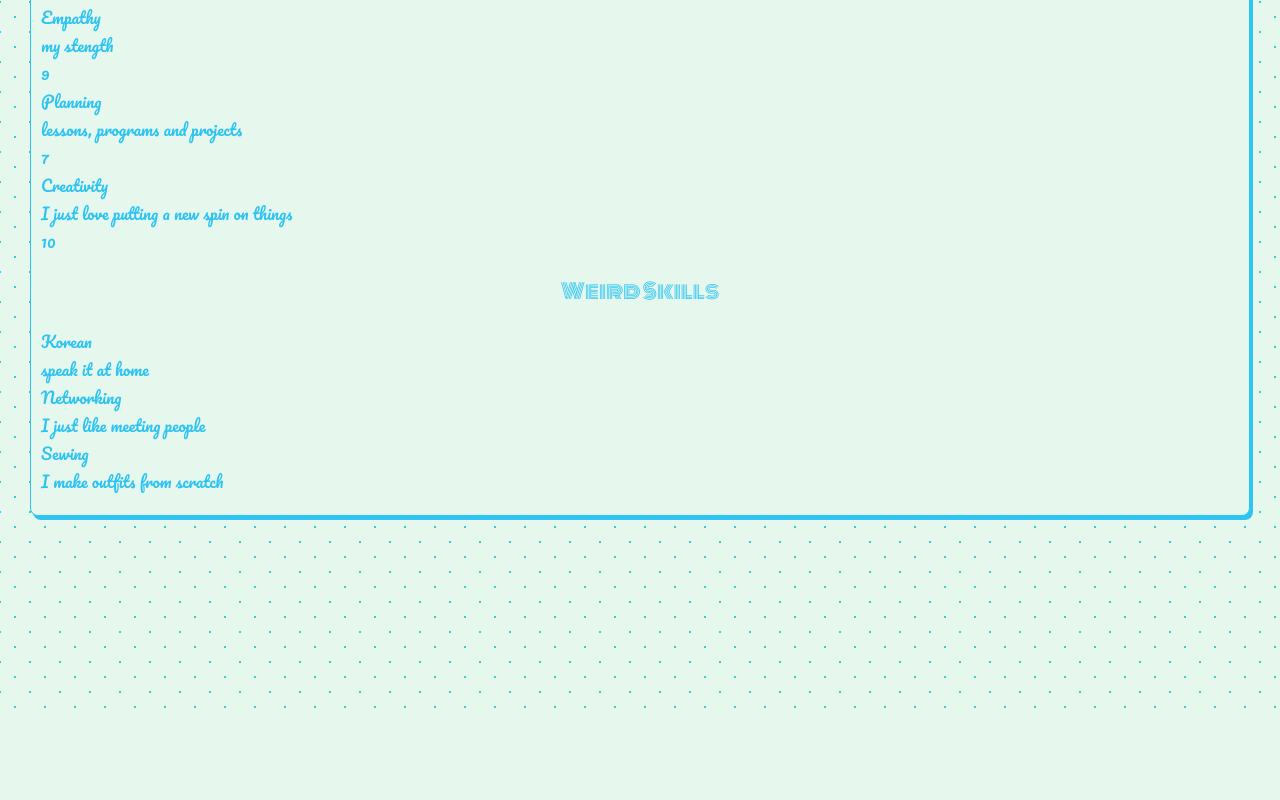
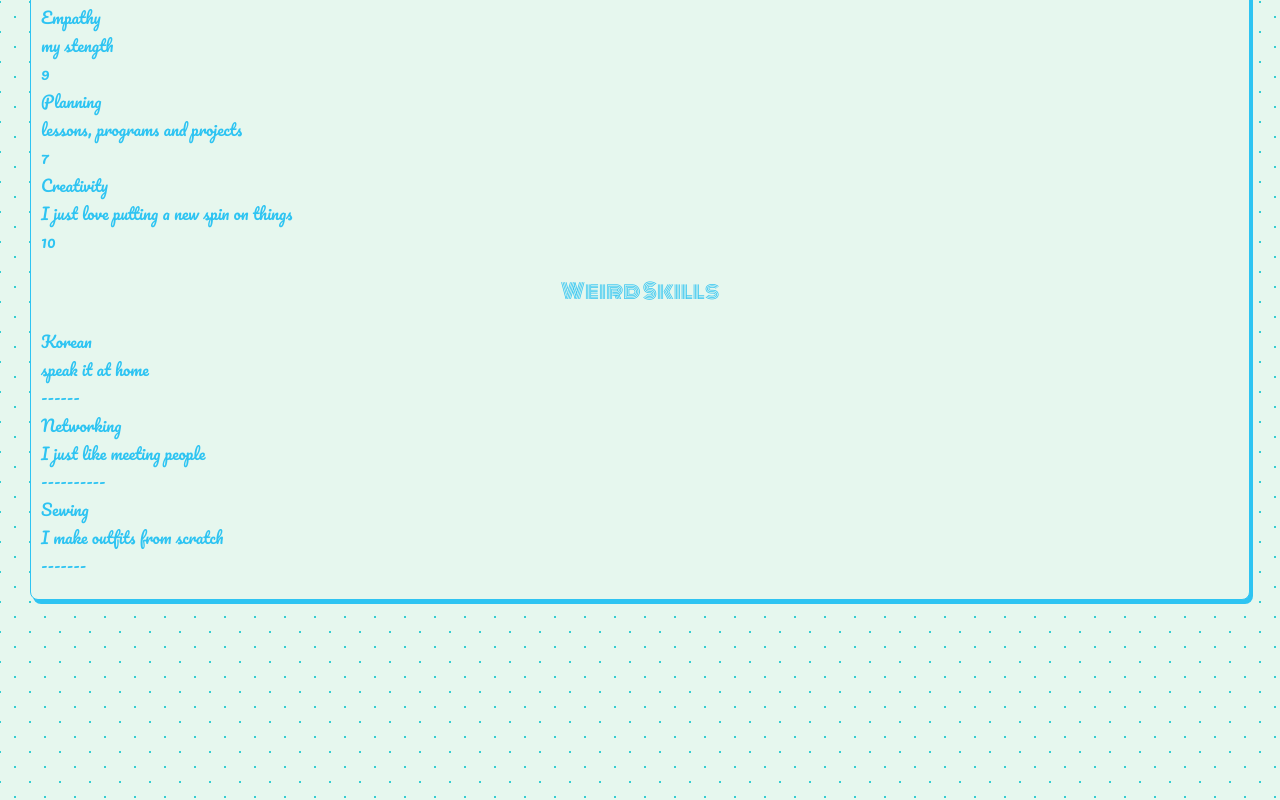
Before and after one commit to emilyjennings/emily-portfolio, a React (Create React App) app: page /skills in a window 1280 px wide. Shown: the part 988-1788 px from the top of the page. Before the commit the page ends 1704 px from the top, so only its background shows below. Built offline with nearby package versions, Linux system fonts and the light colour scheme; some icons are missing; a web font is replaced by a local one.

Commit message:
skill levels

```diff
--- a/src/App.css
+++ b/src/App.css
@@ -707,7 +707,7 @@ i {
   font-size: 1.3em
 }
 
-.dot {
+#dot {
   height: 25px;
   width: 25px;
   background-color: #2ec4f2;
--- a/src/components/Skills.js
+++ b/src/components/Skills.js
@@ -130,17 +130,7 @@ export default class Skills extends Component {
   }
 
   skillLevelMeasure = (level) => {
-    // const array = []
-    // let i
-    // for (i = 0; i < level; i++) {
-    //   array.push(1)
-    // }
-    //
-    // array.forEach(function() {
-    //   repeat();
-    // });
-    //
-    // function repeat(){(return (<span class="dot"></span>))}
+    return "-".repeat(level)
   }
 
   displayUnusualSkill = () => {
```
